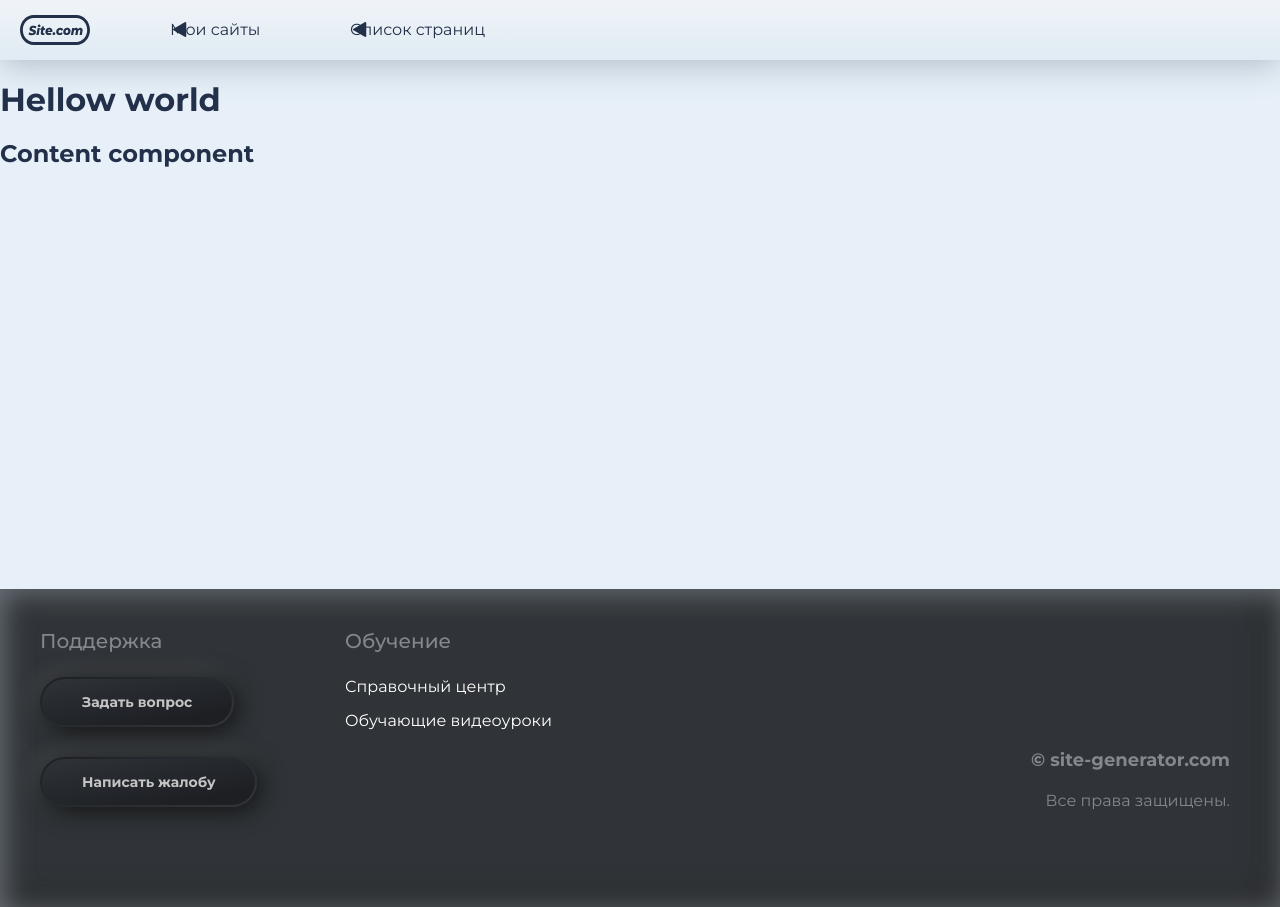
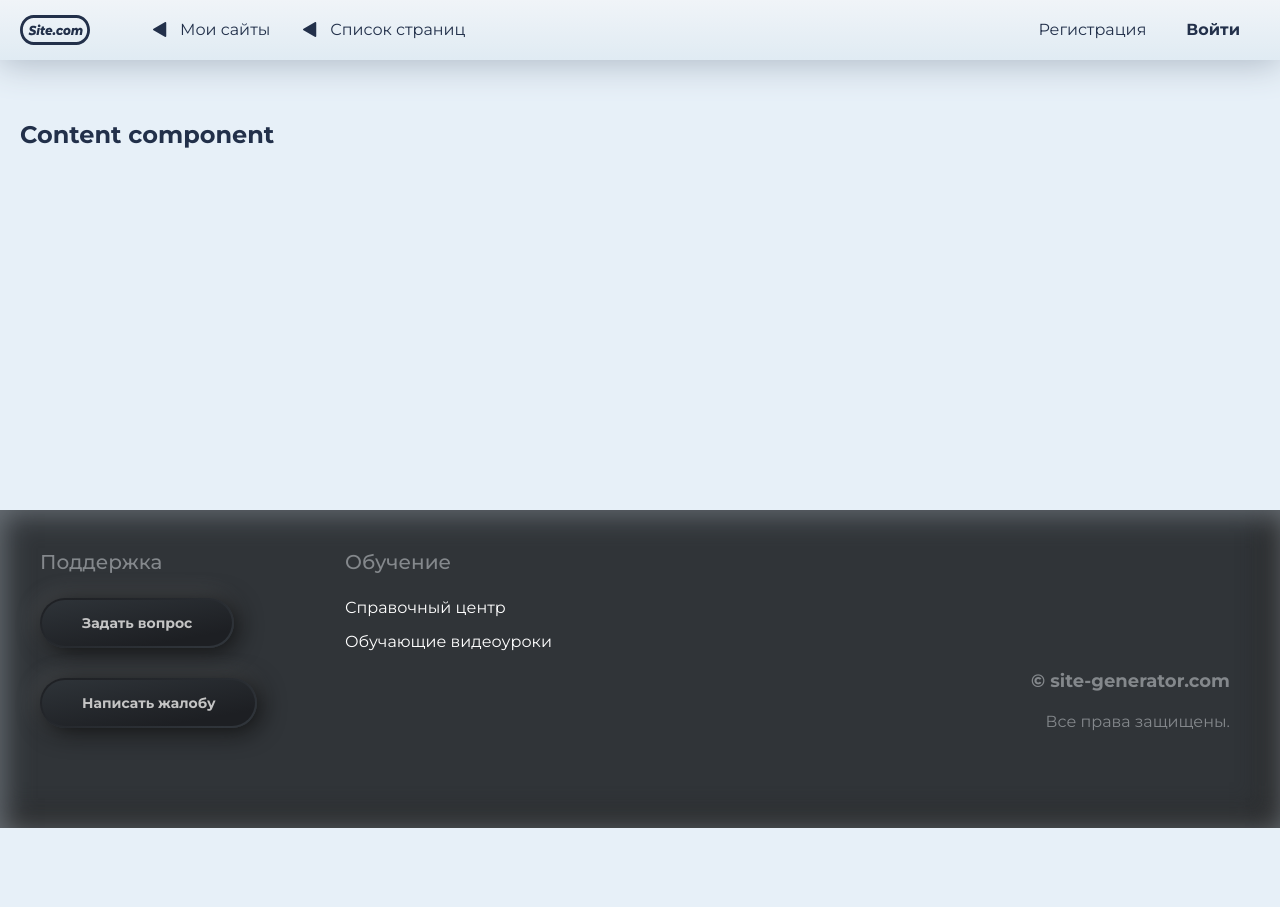
Before and after one commit to tagir-developer/website-builder, a React (Create React App) app in the folder client/: page / in a window 1280 px wide. After the commit the page ends 828 px from the top, so only its background shows below. Built offline with nearby package versions, Linux system fonts and the light colour scheme.

Commit message:
BreadCrumbs and HorizontalNav isolated

```diff
--- a/client/src/App.tsx
+++ b/client/src/App.tsx
@@ -7,7 +7,6 @@ const App: React.FC = () => {
   return (
   <React.Fragment>
     <TopMenu />
-    <h1>Hellow world</h1>
     <Content />
     <Footer />
   </React.Fragment>
--- /dev/null
+++ b/client/src/components/Navigation/topMenu/BreadCrumbs/BreadCrumbs.scss
@@ -0,0 +1,43 @@
+@import "/src/styles/variables.scss";
+@import "/src/styles/mixins/mixins.scss";
+@import "/src/styles/mixins/breakpoints.scss";
+@import "/src/styles/mixins/grid.scss";
+
+.bread-crumbs {
+
+	&__list {
+		margin: 0;
+		list-style: none;
+	}
+
+	&__item {
+		display: inline-block;
+		line-height: 60px;
+		padding-left: 40px;
+		padding-right: 20px;
+		color: $text-primary;
+		cursor: pointer;
+		&:hover {
+			background: linear-gradient(to top, #f0f4f8, #e1eaf1);
+			// color: $success;
+			// text-shadow: 0px 0px 12px $success 0.7;
+			// transition: ease-in 100ms;
+		}
+	}
+
+	&__link {
+		text-decoration: none;
+		color: inherit;
+  		@include body-middle-text;
+		  &:before {
+			  content: '';
+			  position: absolute;
+			  width: 22px;
+			  height: 60px;
+			  margin-left: -30px;
+			  background-image: url('./img/i-back-dark-mini.svg');
+			  background-position: center;
+			  background-repeat: no-repeat;
+		  }
+	}
+}
--- /dev/null
+++ b/client/src/components/Navigation/topMenu/BreadCrumbs/BreadCrumbs.tsx
@@ -0,0 +1,32 @@
+import React from 'react'
+import './BreadCrumbs.scss'
+
+interface IBreadCrumbsProps {
+	parentClass?: string
+}
+
+const BreadCrumbs: React.FC<IBreadCrumbsProps> = ({ parentClass }) => {
+
+	const classes: string[] = [
+		"bread-crumbs"
+	]
+
+	if (parentClass) {
+		classes.push(parentClass + "__bread-crumbs")
+	}
+
+	return (
+		<div className={classes.join(' ')}>
+			<ul className="bread-crumbs__list">
+				<li className="bread-crumbs__item">
+					<a href="/" className="bread-crumbs__link">Мои сайты</a>
+				</li>
+				<li className="bread-crumbs__item">
+					<a href="/" className="bread-crumbs__link">Список страниц</a>
+				</li>
+			</ul>
+		</div>
+	)
+}
+
+export default BreadCrumbs
--- /dev/null
+++ b/client/src/components/Navigation/topMenu/HorizontalNav/HorizontalNav.scss
@@ -0,0 +1,38 @@
+@import "/src/styles/variables.scss";
+@import "/src/styles/mixins/mixins.scss";
+@import "/src/styles/mixins/breakpoints.scss";
+@import "/src/styles/mixins/grid.scss";
+
+.horizontal-nav {
+	// margin-left: auto;
+
+	&__list {
+		margin: 0;
+		list-style: none;
+	}
+
+	&__item {
+		display: inline-block;
+		line-height: 60px;
+		padding-left: 20px;
+		padding-right: 20px;
+		color: $text-primary;
+		cursor: pointer;
+		&:hover {
+			background: linear-gradient(to top, #f0f4f8, #e1eaf1);
+			// color: $success;
+			// text-shadow: 0px 0px 12px $success 0.7;
+			// transition: ease-in 100ms;
+		}
+	}
+
+	&__link {
+		text-decoration: none;
+		color: inherit;
+  		@include body-middle-text;
+
+		&_bold {
+			font-weight: bold;
+		}
+	}
+}
--- /dev/null
+++ b/client/src/components/Navigation/topMenu/HorizontalNav/HorizontalNav.tsx
@@ -0,0 +1,32 @@
+import React from 'react'
+import './HorizontalNav.scss'
+
+interface IHorizontalNav {
+	parentClass?: string
+}
+
+const HorizontalNav: React.FC<IHorizontalNav> = ({ parentClass }) => {
+
+	const classes: string[] = [
+		"horizontal-nav"
+	]
+
+	if (parentClass) {
+		classes.push(parentClass + "__horizontal-nav")
+	}
+
+	return (
+		<div className={classes.join(' ')}>
+			<ul className="horizontal-nav__list">
+				<li className="horizontal-nav__item">
+					<a href="/" className="horizontal-nav__link">Регистрация</a>
+				</li>
+				<li className="horizontal-nav__item">
+					<a href="/" className="horizontal-nav__link horizontal-nav__link_bold">Войти</a>
+				</li>
+			</ul>
+		</div>
+	)
+}
+
+export default HorizontalNav
--- a/client/src/components/Navigation/topMenu/TopMenu/TopMenu.scss
+++ b/client/src/components/Navigation/topMenu/TopMenu/TopMenu.scss
@@ -4,6 +4,8 @@
 @import "/src/styles/mixins/grid.scss";
 
 .top-menu {
+	position: fixed;
+	top: 0;
 	width: 100%;
 	height: 60px;
 	background: linear-gradient(to bottom, #f0f4f8, #e0ebf3);
@@ -28,7 +30,8 @@
 	}
 
 	&__horizontal-nav {
-		padding-left: 200px;
+		// padding-left: 200px;
+		margin-left: auto;
 	}
 }
 .logo {
@@ -37,46 +40,3 @@
 	width: 70px;
 	height: 30px;
 }
-.bread-crumbs {
-
-	&__list {
-		margin: 0;
-		list-style: none;
-	}
-
-	&__item {
-		display: inline-block;
-		width: 150px;
-		line-height: 60px;
-		padding-left: 30px;
-	}
-
-	&__link {
-		text-decoration: none;
-		color: $text-primary;
-  		@include body-middle-text;
-		  &:before {
-			  content: '';
-			  position: absolute;
-			  width: 22px;
-			  height: 60px;
-			  background-image: url('./img/i-back-dark-mini.svg');
-			  background-position: center;
-			  background-repeat: no-repeat;
-		  }
-	}
-}
-.horizontal-nav {
-
-	&__list {
-	}
-
-	&__item {
-	}
-
-	&__link {
-
-		&_bold {
-		}
-	}
-}
--- a/client/src/components/Navigation/topMenu/TopMenu/TopMenu.tsx
+++ b/client/src/components/Navigation/topMenu/TopMenu/TopMenu.tsx
@@ -1,4 +1,6 @@
 import React from 'react'
+import BreadCrumbs from '../BreadCrumbs/BreadCrumbs'
+import HorizontalNav from '../HorizontalNav/HorizontalNav'
 import './TopMenu.scss'
 
 const TopMenu: React.FC = () => {
@@ -8,26 +10,11 @@ const TopMenu: React.FC = () => {
 				<div className="top-menu__row">
 					<div className="logo top-menu__logo">
 					</div>
-					<div className="bread-crumbs top-menu__bread-crumbs">
-						<ul className="bread-crumbs__list">
-							<li className="bread-crumbs__item">
-								<a href="#" className="bread-crumbs__link">Мои сайты</a>
-							</li>
-							<li className="bread-crumbs__item">
-								<a href="#" className="bread-crumbs__link">Список страниц</a>
-							</li>
-						</ul>
-					</div>
-					<div className="horizontal-nav top-menu__horizontal-nav">
-						{/* <ul className="horizontal-nav__list">
-							<li className="horizontal-nav__item">
-								<a href="#" className="horizontal-nav__link">Регистрация</a>
-							</li>
-							<li className="horizontal-nav__item">
-								<a href="#" className="horizontal-nav__link horizontal-nav__link_bold">Войти</a>
-							</li>
-						</ul> */}
-					</div>
+
+					<BreadCrumbs parentClass="top-menu" />
+
+					<HorizontalNav parentClass="top-menu" />
+
 				</div>
 			</div>
 		</div>
--- a/client/src/components/UI/Content/Content.scss
+++ b/client/src/components/UI/Content/Content.scss
@@ -1,4 +1,7 @@
 .content {
 	width: 100%;
+	margin-top: 60px;
 	height: calc(100vh - 350px);
+	padding: 40px 20px;
+	box-sizing: border-box;
 }
```
Also changed, not shown: client/src/components/Navigation/topMenu/BreadCrumbs/img/i-back-dark-mini.svg (added).
